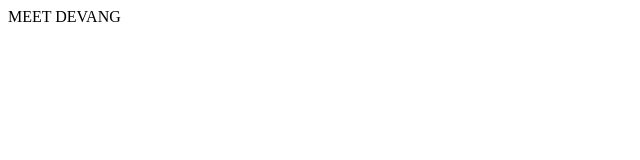
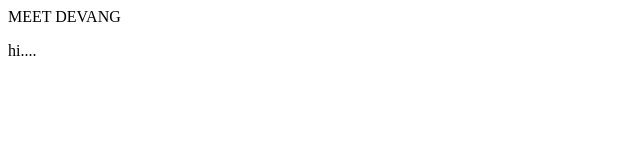
Before and after one commit to rajputmeet/Learning-HTML, a plain HTML site: page index.html in a window 1280 px wide. Shown: the full height of the page, 0-640 px from the left. Drawn offline with Linux system fonts and the light colour scheme.

Commit message:
change p tag

```diff
--- a/index.html
+++ b/index.html
@@ -8,5 +8,8 @@
 <body>
     MEET
     DEVANG
+    <p>
+        hi....
+    </p>
 </body>
 </html>
```
